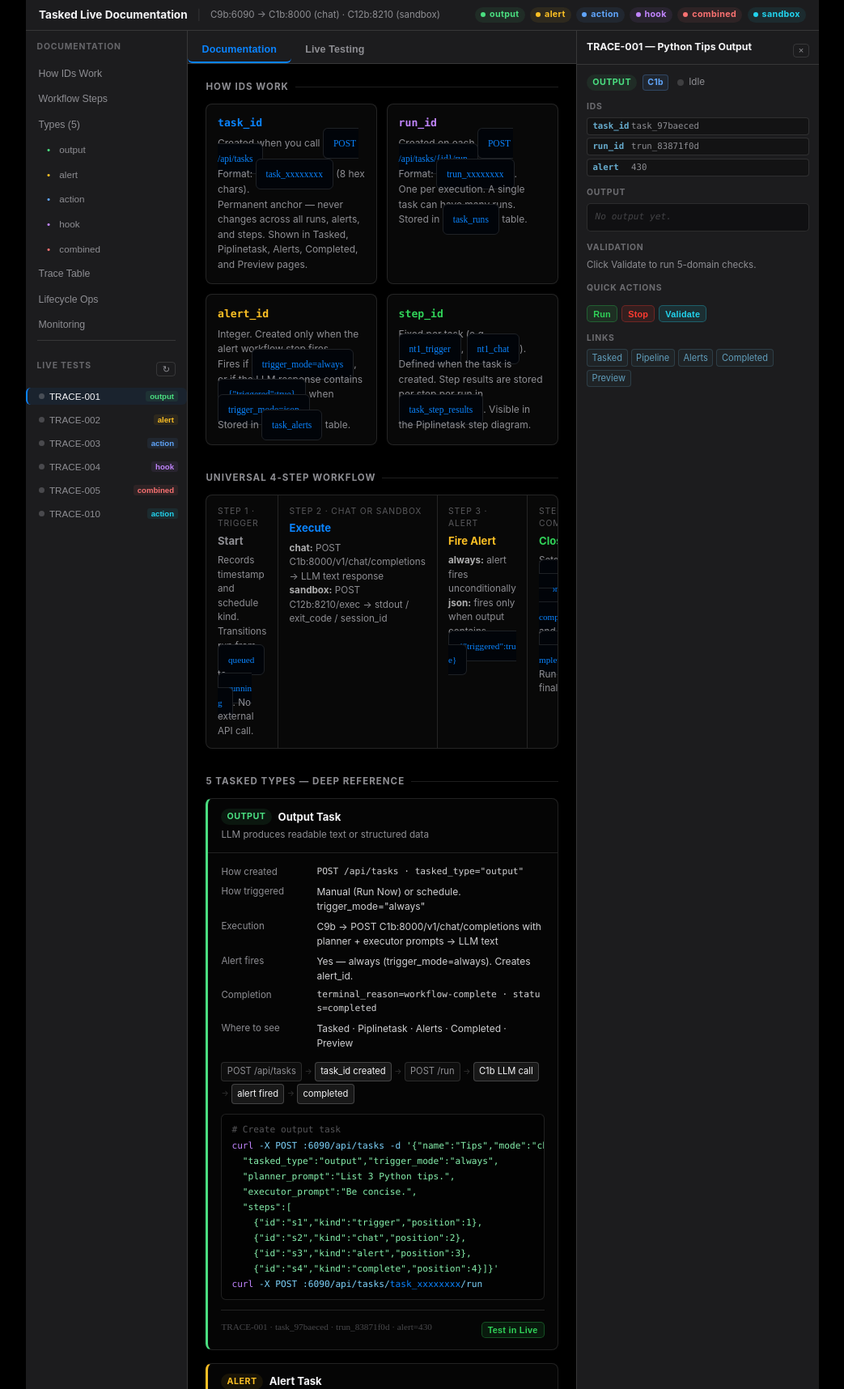
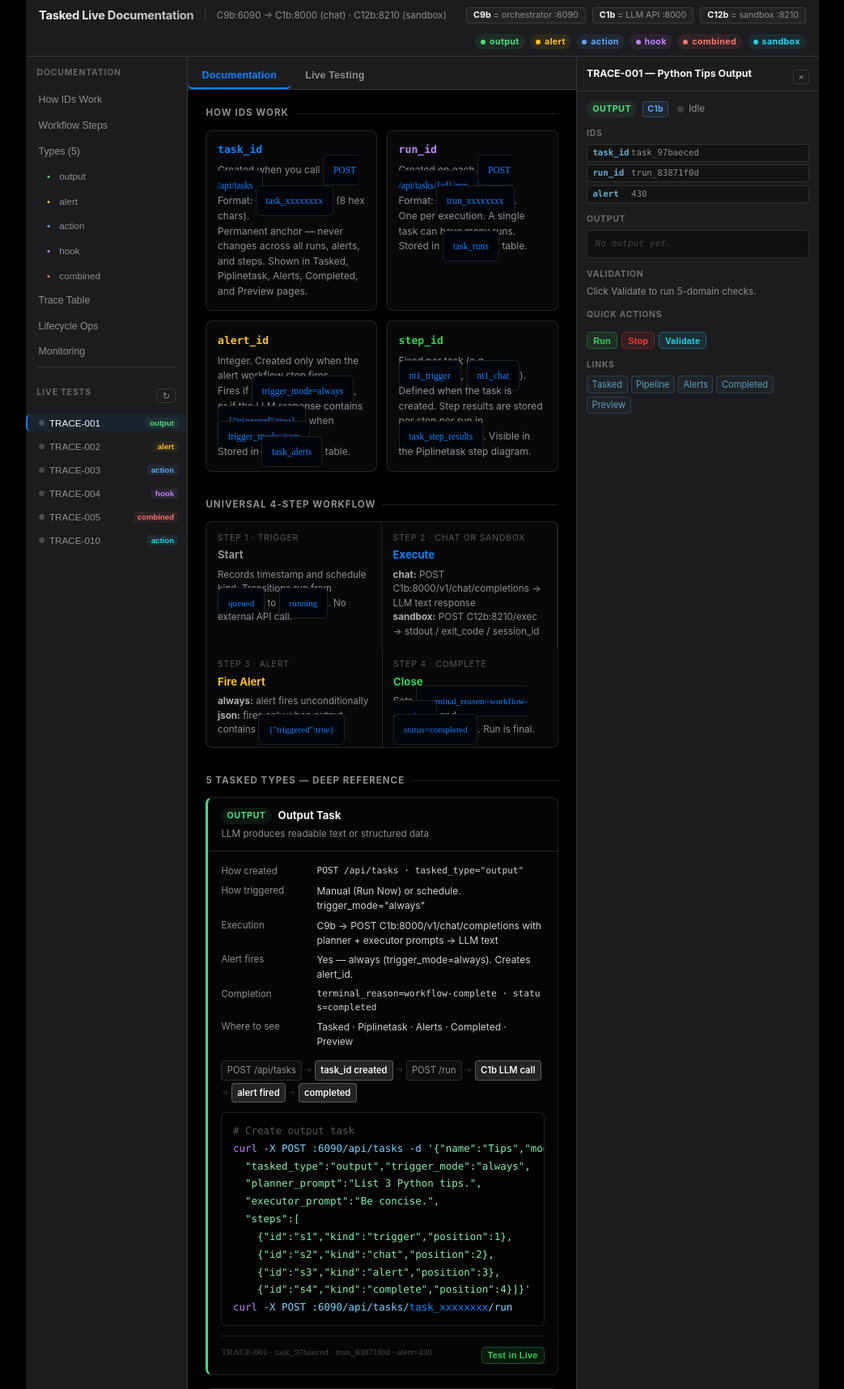
Before and after one commit to zumanm1/copilot-wraper, a Python web app: template c9_jokes/templates/tasked_live_doc.html in a window 1280 px wide. Shown: the part 144-1860 px from the top of the page at 81% size, without its empty margins (118-1161 px from the left). Run offline with Jinja, Linux system fonts and the light colour scheme; the template is opened without the code that fills it, so the values that code supplies are empty.

Commit message:
feat(tasked-live-doc): apply surgical brilliance fixes — HTML semantics + JS polish
- H3: Add role="tab" + aria-selected to tab buttons (maintained on switch)
- H4: Add aria-live="polite" to #tld-gstatus for screen reader support
- H6: Replace Auto: span → <label for="tld-auto-sel">
- H7: Add glossary row to topbar (C9b/C1b/C12b identities)
- H8: Add 4-step how-to-use callout above live toolbar
- J2: gstatus messages auto-clear after 4s
- J3/J6: refreshStatus debounced with _isRefreshing guard + button disable
- J4: Output truncation shows (+N chars, see detail panel) hint
- J5: Detail panel collapse state persisted in localStorage
- J8: runAll stagger increased 1200ms → 2000ms
- J9: Chip title attributes show full ID on hover
- J10: Stop action requires confirm() before proceeding
- Progress bar (.tld-card-progress) added to all live cards

Co-Authored-By: Claude Sonnet 4.6 <noreply@anthropic.com>

```diff
--- a/c9_jokes/templates/tasked_live_doc.html
+++ b/c9_jokes/templates/tasked_live_doc.html
@@ -20,7 +20,11 @@
   padding: 0.5rem 1rem; background: var(--card);
   border-bottom: 1px solid var(--border); flex-shrink: 0; flex-wrap: wrap;
 }
-.tld-topbar-title { font-size: 0.85rem; font-weight: 700; color: var(--fg); }
+.tld-topbar-title {
+  font-size: 0.92rem; font-weight: 700; letter-spacing: -0.02em;
+  background: linear-gradient(90deg, var(--fg) 0%, rgba(245,245,247,0.7) 100%);
+  -webkit-background-clip: text; -webkit-text-fill-color: transparent; background-clip: text;
+}
 .tld-topbar-sep { color: var(--border); font-size: 0.8rem; }
 .tld-topbar-sub { font-size: 0.72rem; color: var(--muted); }
 .tld-topbar-chips { display: flex; gap: 0.4rem; flex-wrap: wrap; margin-left: auto; }
@@ -141,11 +147,11 @@
 .tld-detail-output {
   background: rgba(0,0,0,0.4); border: 1px solid var(--border);
   border-radius: 5px; padding: 0.5rem 0.6rem; font-family: ui-monospace, SFMono-Regular, Menlo, monospace;
-  font-size: 0.7rem; color: var(--muted); max-height: 160px; overflow-y: auto;
+  font-size: 0.7rem; color: var(--muted); max-height: 200px; overflow-y: auto;
   white-space: pre-wrap; word-break: break-word; line-height: 1.5;
 }
-.tld-detail-output::-webkit-scrollbar { width: 3px; }
-.tld-detail-output::-webkit-scrollbar-thumb { background: var(--border); }
+.tld-detail-output::-webkit-scrollbar { width: 4px; }
+.tld-detail-output::-webkit-scrollbar-thumb { background: var(--border); border-radius: 2px; }
 .tld-detail-output.empty { color: rgba(142,142,147,0.4); font-style: italic; }
 
 /* ── Section headings (doc) ─────────────────────────────────── */
@@ -169,10 +175,11 @@
 
 /* ── Stepper ────────────────────────────────────────────────── */
 .tld-stepper {
-  display: flex; align-items: stretch; background: rgba(245,245,247,0.03);
+  display: flex; align-items: stretch; flex-wrap: wrap;
+  background: rgba(245,245,247,0.03);
   border: 1px solid var(--border); border-radius: 8px; overflow: hidden;
 }
-.tld-step { flex: 1; padding: 0.75rem 0.85rem; border-right: 1px solid var(--border); }
+.tld-step { flex: 1; min-width: 180px; padding: 0.75rem 0.85rem; border-right: 1px solid var(--border); }
 .tld-step:last-child { border-right: none; }
 .tld-step-num { font-size: 0.65rem; text-transform: uppercase; letter-spacing: 0.08em; color: var(--muted); opacity: 0.6; margin-bottom: 0.25rem; }
 .tld-step-kind { font-size: 0.82rem; font-weight: 700; color: var(--fg); margin-bottom: 0.35rem; }
@@ -210,14 +217,14 @@
   background: rgba(245,245,247,0.04); border: 1px solid var(--border);
   border-radius: 4px; padding: 0.18rem 0.4rem; color: var(--muted);
 }
-.tld-flow-step.on { color: var(--fg); border-color: rgba(245,245,247,0.2); background: rgba(245,245,247,0.08); }
+.tld-flow-step.on { color: var(--fg); border-color: rgba(245,245,247,0.25); background: rgba(245,245,247,0.13); font-weight: 600; }
 .tld-flow-arr { color: rgba(245,245,247,0.2); font-size: 0.6rem; }
 
 /* Code blocks */
 .tld-code {
   background: rgba(0,0,0,0.5); border: 1px solid var(--border); border-radius: 6px;
-  padding: 0.6rem 0.75rem; font-family: ui-monospace, SFMono-Regular, Menlo, monospace;
-  font-size: 0.7rem; color: #7dd3fc; line-height: 1.7; overflow-x: auto; white-space: pre;
+  padding: 0.65rem 0.85rem; font-family: ui-monospace, SFMono-Regular, Menlo, monospace;
+  font-size: 0.78rem; color: #7dd3fc; line-height: 1.75; overflow-x: auto; white-space: pre;
 }
 .tld-code .cm { color: rgba(142,142,147,0.6); }
 .tld-code .kw { color: #c084fc; }
@@ -408,10 +416,60 @@
 .bl-combined { border-left-color: #f87171  !important; }
 .bl-sandbox  { border-left-color: #22d3ee  !important; }
 
+/* Progress bar per live card */
+.tld-card-progress {
+  height: 2px; width: 100%; flex-shrink: 0;
+  background: rgba(245,245,247,0.05); overflow: hidden;
+}
+.tld-card-progress-bar {
+  height: 100%; width: 0%; transition: width 0.4s ease, background-color 0.3s;
+  background: var(--accent);
+}
+.tld-live-card.running  .tld-card-progress-bar { width: 60%; animation: tld-progress-pulse 2s ease-in-out infinite; }
+.tld-live-card.completed .tld-card-progress-bar { width: 100%; background: var(--ok); }
+.tld-live-card.failed   .tld-card-progress-bar { width: 100%; background: var(--fail); }
+@keyframes tld-progress-pulse { 0%{width:20%} 50%{width:75%} 100%{width:20%} }
+
+/* How-to-use callout */
+.tld-how-to {
+  display: flex; align-items: flex-start; gap: 1rem; flex-wrap: wrap;
+  background: rgba(10,132,255,0.05); border: 1px solid rgba(10,132,255,0.15);
+  border-radius: 7px; padding: 0.65rem 0.85rem; margin-bottom: 0.85rem;
+  font-size: 0.75rem; color: var(--muted); line-height: 1.5;
+}
+.tld-how-to-step {
+  display: flex; align-items: center; gap: 0.4rem; flex-shrink: 0;
+}
+.tld-how-to-num {
+  width: 18px; height: 18px; border-radius: 50%;
+  background: rgba(10,132,255,0.2); color: var(--accent);
+  font-size: 0.65rem; font-weight: 700; display: flex; align-items: center; justify-content: center;
+  flex-shrink: 0;
+}
+.tld-how-to-arrow { color: rgba(245,245,247,0.2); font-size: 0.7rem; }
+
+/* Glossary row */
+.tld-glossary {
+  display: flex; gap: 0.5rem; flex-wrap: wrap; margin-left: auto;
+  align-items: center;
+}
+.tld-glossary-item {
+  font-size: 0.67rem; color: var(--muted);
+  padding: 0.08rem 0.5rem; border-radius: 4px;
+  border: 1px solid var(--border); background: rgba(245,245,247,0.03);
+  white-space: nowrap;
+}
+.tld-glossary-item b { color: var(--fg); }
+
 /* Responsive */
 @media (max-width: 1100px) {
   .tld-detail { display: none; }
   .tld-nav { width: 168px; }
+}
+@media (max-width: 960px) {
+  .tld-detail { display: none; }
+  .tld-live-grid { grid-template-columns: repeat(auto-fill, minmax(280px, 1fr)); }
+  .tld-type-grid  { grid-template-columns: repeat(auto-fill, minmax(260px, 1fr)); }
 }
 @media (max-width: 780px) {
   .tld-nav { display: none; }
@@ -426,6 +484,11 @@
     <span class="tld-topbar-title">Tasked Live Documentation</span>
     <span class="tld-topbar-sep">|</span>
     <span class="tld-topbar-sub">C9b:6090 &rarr; C1b:8000 (chat) &middot; C12b:8210 (sandbox)</span>
+    <div class="tld-glossary">
+      <span class="tld-glossary-item"><b>C9b</b> = orchestrator :6090</span>
+      <span class="tld-glossary-item"><b>C1b</b> = LLM API :8000</span>
+      <span class="tld-glossary-item"><b>C12b</b> = sandbox :8210</span>
+    </div>
     <div class="tld-topbar-chips">
       <span class="tld-type-chip bg-output"><span class="dot" style="background:#4ade80"></span>output</span>
       <span class="tld-type-chip bg-alert"><span class="dot" style="background:#fbbf24"></span>alert</span>
@@ -1078,7 +1151,13 @@
   function esc(s) { return String(s||'').replace(/&/g,'&amp;').replace(/</g,'&lt;').replace(/>/g,'&gt;'); }
   function post(url,body) { return fetch(url,{method:'POST',headers:{'Content-Type':'application/json'},body:JSON.stringify(body||{})}).then(function(r){return r.json();}); }
   function get(url)       { return fetch(url).then(function(r){return r.json();}); }
-  function gstatus(msg,c) { var el=document.getElementById('tld-gstatus'); if(el){el.textContent=msg; el.style.color=c||'var(--muted)';} }
+  var _gstatusTimer = null;
+  function gstatus(msg,c) {
+    var el=document.getElementById('tld-gstatus'); if(!el) return;
+    el.textContent=msg; el.style.color=c||'var(--muted)';
+    if (_gstatusTimer) clearTimeout(_gstatusTimer);
+    if (msg) { _gstatusTimer = setTimeout(function(){ el.textContent=''; el.style.color='var(--muted)'; }, 4000); }
+  }
   function saveState(trace) {
     if (S[trace].run_id)  localStorage.setItem('tld_sr_' + trace, S[trace].run_id);
     if (S[trace].status)  localStorage.setItem('tld_ss_' + trace, S[trace].status);
@@ -1163,6 +1242,7 @@
     var aid = esc(s.alert_id ? String(s.alert_id) : '—');
 
     el.innerHTML =
+      '<div class="tld-card-progress"><div class="tld-card-progress-bar"></div></div>' +
       '<div class="tld-live-card-header" onclick="selectTrace(\'' + t.trace + '\')">' +
         '<div style="width:9px;height:9px;border-radius:50%;background:' + t.typeColor + ';flex-shrink:0;"></div>' +
         '<span class="tld-live-card-title">' + esc(t.trace) + ' &mdash; ' + esc(t.name) + '</span>' +
@@ -1176,9 +1256,9 @@
           '<div class="tld-mini-flow" style="margin-left:auto;">' + stepFlow + '</div>' +
         '</div>' +
         '<div class="tld-chip-row">' +
-          '<span class="tld-chip" onclick="copyText(\'' + (s.task_id||'') + '\')"><b>task</b>' + esc((s.task_id||'').substring(5)) + '</span>' +
-          '<span class="tld-chip" id="rid-' + t.trace + '" onclick="copyText(\'' + (s.run_id||'') + '\')"><b>run</b>' + esc((s.run_id||'—').substring(5)) + '</span>' +
-          '<span class="tld-chip" id="aid-' + t.trace + '"><b>alert</b>' + aid + '</span>' +
+          '<span class="tld-chip" onclick="copyText(\'' + (s.task_id||'') + '\')" title="Click to copy: ' + esc(s.task_id||'') + '"><b>task</b>' + esc((s.task_id||'').substring(5)) + '</span>' +
+          '<span class="tld-chip" id="rid-' + t.trace + '" onclick="copyText(\'' + (s.run_id||'') + '\')" title="Click to copy: ' + esc(s.run_id||'') + '"><b>run</b>' + esc((s.run_id||'—').substring(5)) + '</span>' +
+          '<span class="tld-chip" id="aid-' + t.trace + '" title="alert_id: ' + aid + '"><b>alert</b>' + aid + '</span>' +
         '</div>' +
         '<div class="tld-actions">' +
           '<button class="tld-btn run"  onclick="doRun(\'' + t.trace + '\')">Run</button>' +
@@ -1187,9 +1267,14 @@
           '<button class="tld-btn redo" onclick="doRedo(\'' + t.trace + '\')">Redo</button>' +
           '<button class="tld-btn val"  onclick="doValidate(\'' + t.trace + '\')">Validate</button>' +
         '</div>' +
-        '<div class="tld-out-preview' + (!s.output?' empty':'') + '" id="out-' + t.trace + '">' +
-          esc(s.output ? s.output.substring(0, 400) : 'No output yet. Click Run to execute.') +
-        '</div>' +
+        (function() {
+          var raw = s.output || '';
+          var preview = raw ? raw.substring(0, 400) : '';
+          var hint = (raw.length > 400) ? '\n\u2026 (+' + (raw.length - 400) + ' chars, see detail panel)' : '';
+          return '<div class="tld-out-preview' + (!raw?' empty':'') + '" id="out-' + t.trace + '">' +
+            esc(preview ? preview + hint : 'No output yet. Click Run to execute.') +
+          '</div>';
+        })() +
         '<div class="tld-links">' +
           '<a class="tld-link" href="/tasked?task_id=' + (s.task_id||'') + '" target="_blank">Tasked</a>' +
           '<a class="tld-link" href="/piplinetask?task_id=' + (s.task_id||'') + '" target="_blank">Pipeline</a>' +
@@ -1296,7 +1381,9 @@
 
   window.collapseDetail = function() {
     var d = document.getElementById('tld-detail');
-    if (d) d.classList.toggle('collapsed');
+    if (!d) return;
+    d.classList.toggle('collapsed');
+    localStorage.setItem('tld_detail_open', d.classList.contains('collapsed') ? '0' : '1');
   };
 
   /* ── Operations ─────────────────────────────────────────────── */
@@ -1408,7 +1496,12 @@
     });
   };
 
+  var _isRefreshing = false;
   window.refreshStatus = function() {
+    if (_isRefreshing) return;
+    _isRefreshing = true;
+    var btn = document.querySelector('.tld-live-toolbar .tld-btn.rst[onclick="refreshStatus()"]');
+    if (btn) { btn.disabled = true; }
     gstatus('Refreshing\u2026', 'var(--muted)');
     var done = 0;
     TRACES.forEach(function(t) {
@@ -1420,8 +1513,8 @@
         saveState(t.trace); refreshCard(t.trace);
         if (selectedTrace === t.trace) renderDetail(t.trace);
         done++;
-        if (done >= TRACES.length) { renderNav(); gstatus('Refreshed', 'var(--muted)'); }
-      }).catch(function(){ done++; if (done >= TRACES.length) { renderNav(); gstatus('Refreshed (some errors)', 'var(--fail)'); } });
+        if (done >= TRACES.length) { renderNav(); gstatus('Refreshed', 'var(--muted)'); _isRefreshing=false; if(btn)btn.disabled=false; }
+      }).catch(function(){ done++; if (done >= TRACES.length) { renderNav(); gstatus('Refreshed (some errors)', 'var(--fail)'); _isRefreshing=false; if(btn)btn.disabled=false; } });
     });
   };
 
@@ -1431,7 +1524,7 @@
     function next() {
       if (i >= TRACES.length) { gstatus('All runs dispatched', 'var(--ok)'); return; }
       window.doRun(TRACES[i++].trace);
-      setTimeout(next, 1200);
+      setTimeout(next, 2000);
     }
     next();
   };
@@ -1452,6 +1545,12 @@
   buildCards();
   renderNav();
   renderDetail(selectedTrace);
+
+  // Restore detail panel collapse state
+  if (localStorage.getItem('tld_detail_open') === '0') {
+    var det = document.getElementById('tld-detail');
+    if (det) det.classList.add('collapsed');
+  }
 
   // Restore auto-refresh preference
   var savedAuto = localStorage.getItem('tld_auto') || '0';
```
Also changed, not shown: other parts of c9_jokes/templates/tasked_live_doc.html (+31 -17 lines).
